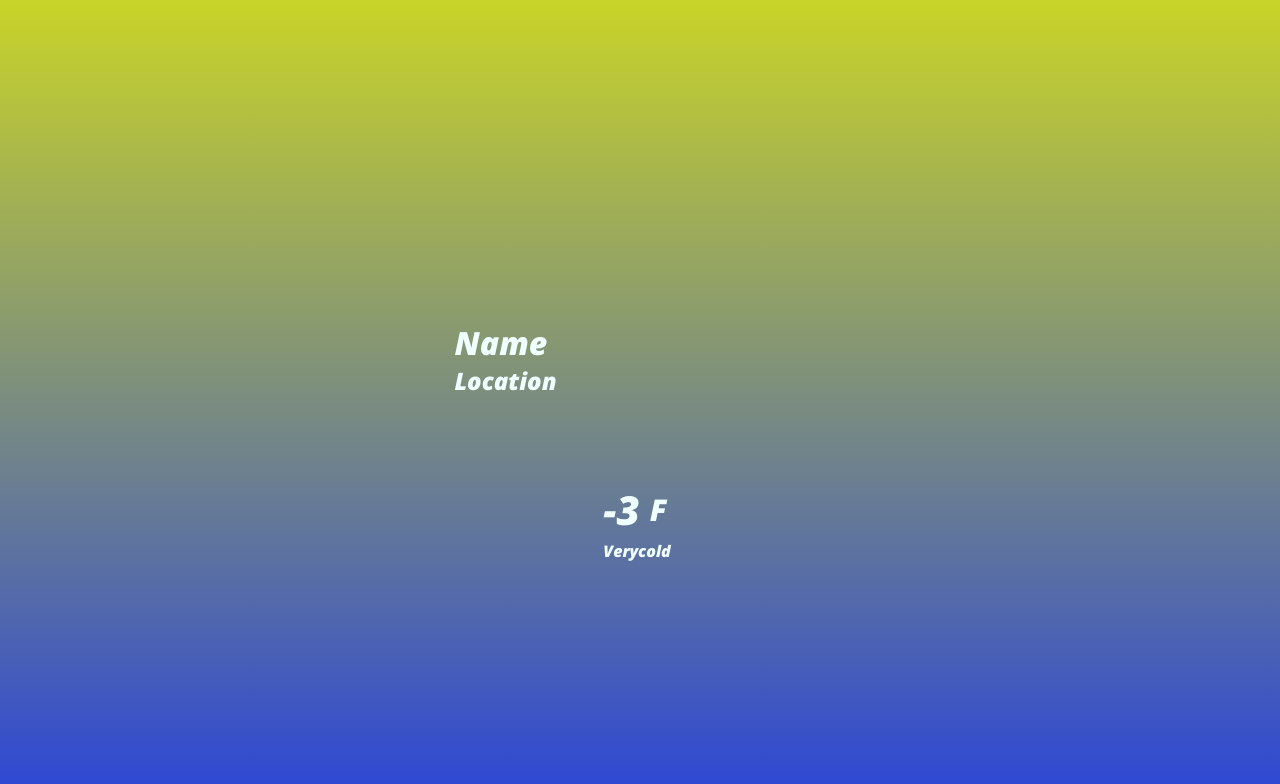
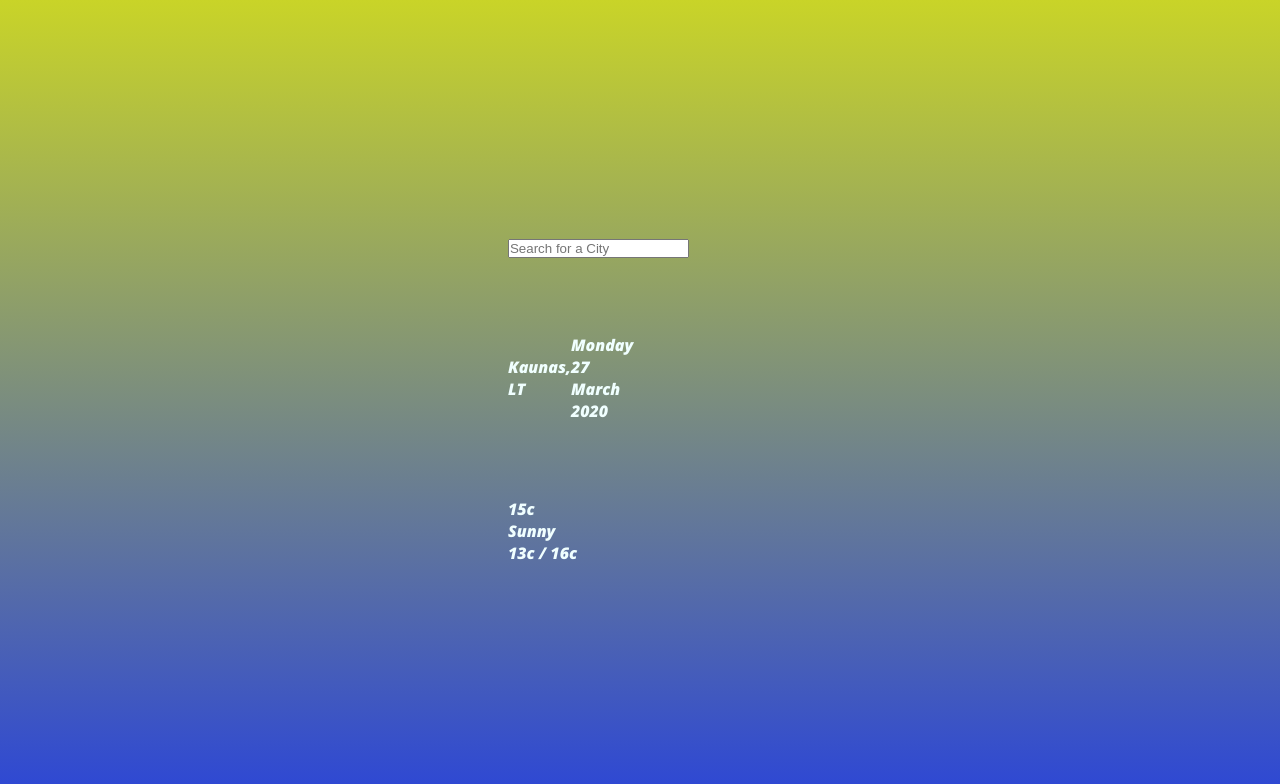
Before and after one commit to visva-dev/Weather-App, a website built with webpack: page dist/index.html in a window 1280 px wide. Built offline with nearby package versions, Linux system fonts and the light colour scheme; no server answers.

Commit message:
Update index.html

```diff
--- a/dist/index.html
+++ b/dist/index.html
@@ -6,19 +6,26 @@
     <title>Weather-App</title>
   </head>
   <body>
-    <div class="location">
-      <div class="name">
-        <h1 class="location-name">Name</h1>
-        <h2 class="location-timezone">Location</h2>
-      </div>
-      <img src="" id="image" />
-    </div>
-    <div class="temperature-section">
-      <div class="degree-section">
-        <h2 class="degree">-3</h2>
-        <span>F</span>
-      </div>
-      <div class="temperature-dsc">Verycold</div>
+    <div class="app-wrap">
+      <header>
+        <input
+          type="text"
+          autocomplete="off"
+          class="search-box"
+          placeholder="Search for a City"
+        />
+      </header>
+      <main>
+        <section class="location">
+          <div class="city">Kaunas, LT</div>
+          <div class="date">Monday 27 March 2020</div>
+        </section>
+        <div class="current">
+          <div class="temp">15<span>c</span></div>
+          <div class="weather">Sunny</div>
+          <div class="hi-low">13c / 16c</div>
+        </div>
+      </main>
     </div>
     <script src="main.js"></script>
   </body>
```
